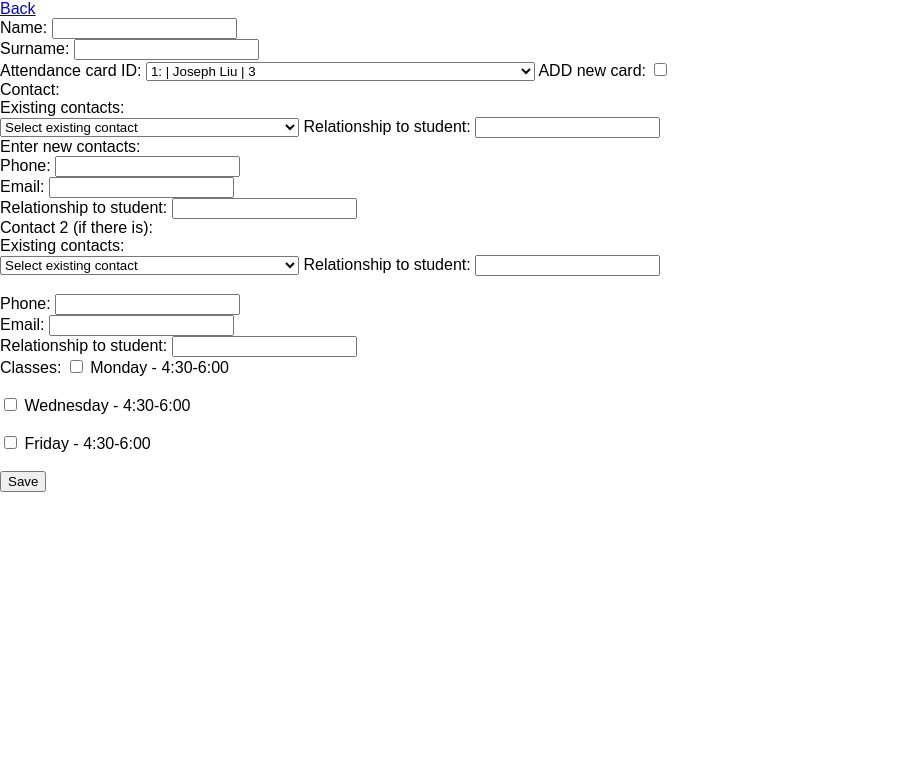
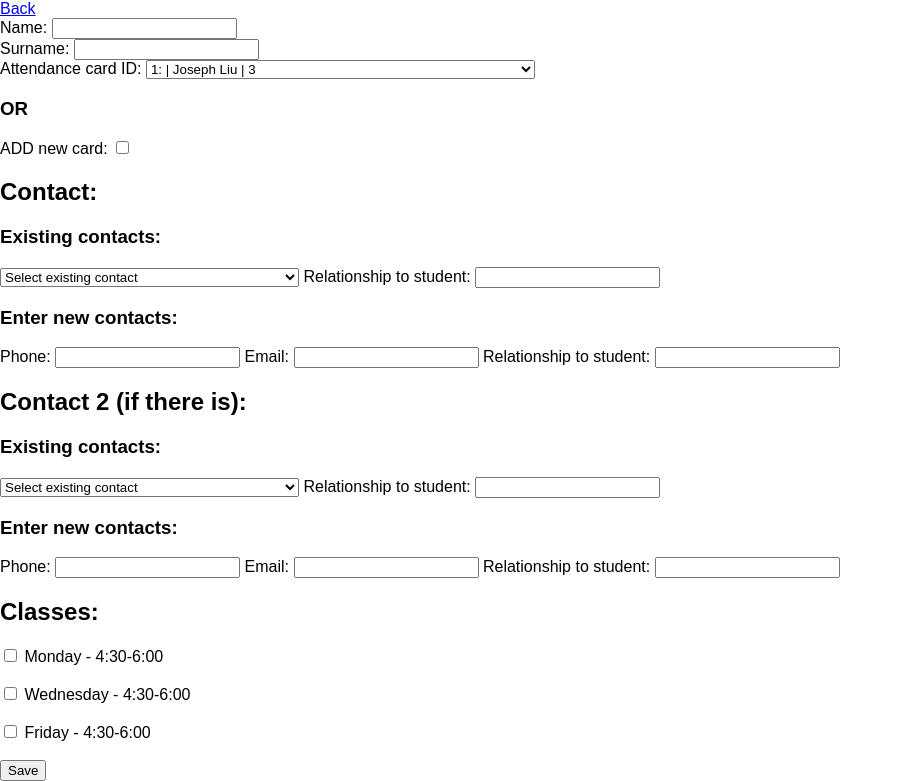
Before and after one commit to Av510/ambition_TKD, a Flask app: page /newstudent in a window 1280 px wide. Shown: the part 128-909 px from the top of the page, without its empty margins (0-903 px from the left). Before the commit the page ends 620 px from the top, so only its background shows below. Run offline with Flask 3, Linux system fonts and the light colour scheme; data comes from the database, SQL or seed files in the repository.

Commit message:
Update addstudent.html

```diff
--- a/attendance_tracker/Templates/addstudent.html
+++ b/attendance_tracker/Templates/addstudent.html
@@ -1,24 +1,26 @@
 {% extends "layout.html" %}
 
 {% block title %}
-Edit student
+Add student
 {% endblock %}
 
 {% block content %}
 
 <link rel="stylesheet" href="{{ url_for('static', filename='addstudent.css') }}">
 
-<a href="{{ og_page }}">Back</a>
+    <a class="back-button" href="{{ og_page }}">Back</a>
 
-    <main>
 
-            <form method="POST" action="{{ url_for('create_student') }}">
+    <form class="add-student-form" method="POST" action="{{ url_for('create_student') }}">
+        <section>
                 Name:
                     <input type = "text" name ="name">
                     <br>
                 Surname:
                     <input type = "text" name ="surname">
-                    <br>
+
+                <div class="card-section">
+
                     <label for="attendance_card_id">Attendance card ID:</label>
                         <select name="attendance_card_id">
 
@@ -37,17 +39,25 @@ Edit student
                                     {{at_d[cards]["Count"]}}
                                 </option>
                             {% endfor %}
+
                         </select>
 
-                <label> ADD new card:</label>
+                    <h3> OR </h3>
+
+                    <label class="new-card"> ADD new card:</label>
                         <input type="checkbox" name="new_card">
-                    <br>
 
-                Contact:
-                <br>
-                Existing contacts:
-                    <br>
+                </div>
+
+        </section>
+
+        <section class="contact-section">
+            <h2> Contact:</h2>
+
+                <h3>Existing contacts:</h3>
+
                     <select name="existing_contact">
+
                         <option value=""> Select existing contact </option>
                         {% for c in contacts %}
                             <option value="{{c['contact_id']}}">
@@ -56,28 +66,30 @@ Edit student
                                 {{c['email']}}
                             </option>
                         {% endfor %}
+
                     </select>
+
                     Relationship to student:
                     <input type="text"name="relationship_to_student_ex">
 
-                    <br>
-                Enter new contacts:
-                    <br>
+                <h3>Enter new contacts:</h3>
+
                     Phone:
                         <input type="text"name="phone">
-                        <br>
+
                     Email:
                         <input type="text"name="email">
-                        <br>
+
                     Relationship to student:
                         <input type="text"name="relationship_to_student">
-                        <br>
 
-                Contact 2 (if there is):
-                <br>
-                Existing contacts:
-                    <br>
+
+            <h2>Contact 2 (if there is):</h2>
+
+                <h3>Existing contacts:</h3>
+
                     <select name="existing_contact2">
+
                         <option value=""> Select existing contact </option>
                         {% for c in contacts %}
                             <option value="{{c['contact_id']}}">
@@ -86,23 +98,29 @@ Edit student
                                 {{c['email']}}
                             </option>
                         {% endfor %}
+
                     </select>
+
                     Relationship to student:
                     <input type="text"name="relationship_to_student_ex2">
 
-                    <br>
-                    <br>
+                <h3>Enter new contacts:</h3>
+
                     Phone:
                         <input type="text"name="phone2">
-                        <br>
+
                     Email:
                         <input type="text"name="email2">
-                        <br>
+
                     Relationship to student:
                         <input type="text"name="relationship_to_student2">
-                        <br>
 
-                Classes:
+
+        </section>
+
+        <section>
+
+                <h2>Classes:</h2>
                     <input type="hidden" name="which_form" value="change_classes">
                     {% for c in classes %}
                         <input type="checkbox" name="class_ids" value="{{c['class_id']}}" >
@@ -110,14 +128,12 @@ Edit student
                         <br>
                     {% endfor %}
 
+        </section>
 
         <button type="submit">
             Save
         </button>
+
     </form>
 
-    </main>
-
 {% endblock %}
-    </button>
-</form>
```
Lines whose indentation alone changed are shown as unchanged.
